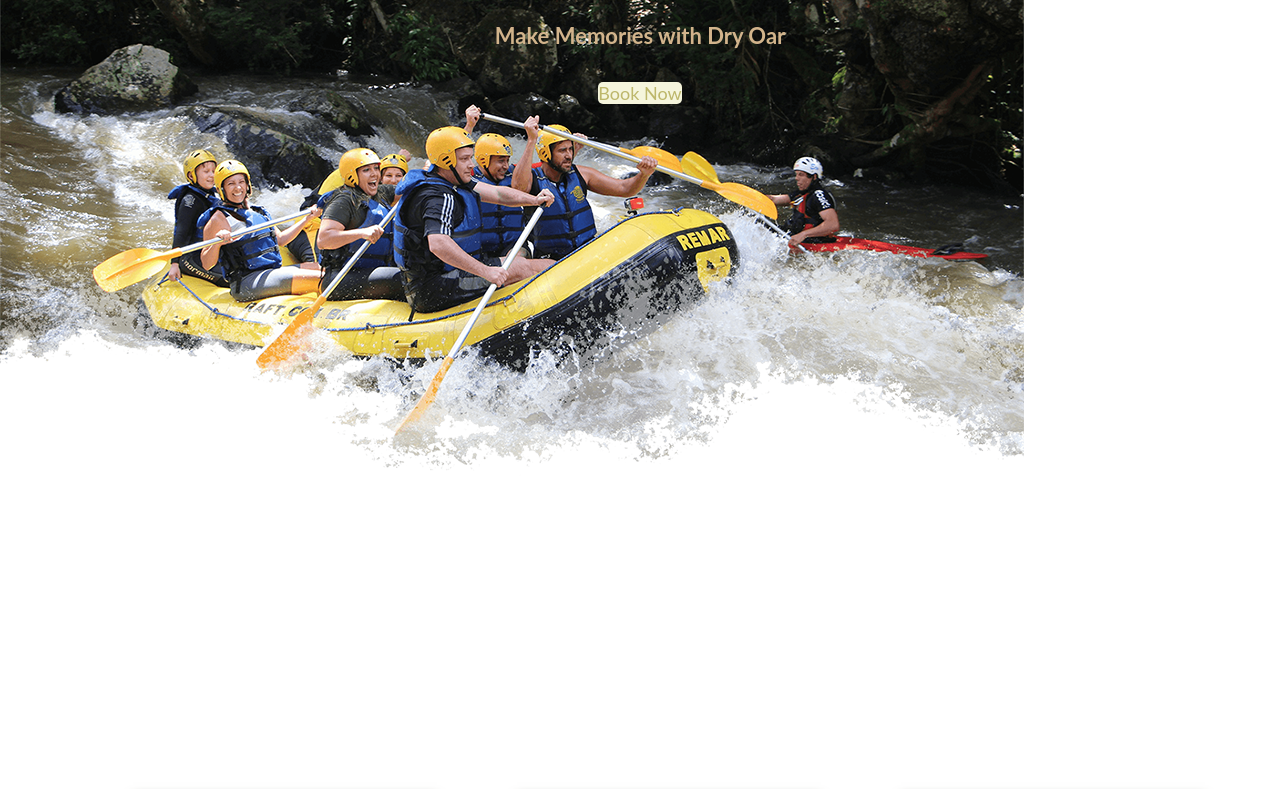
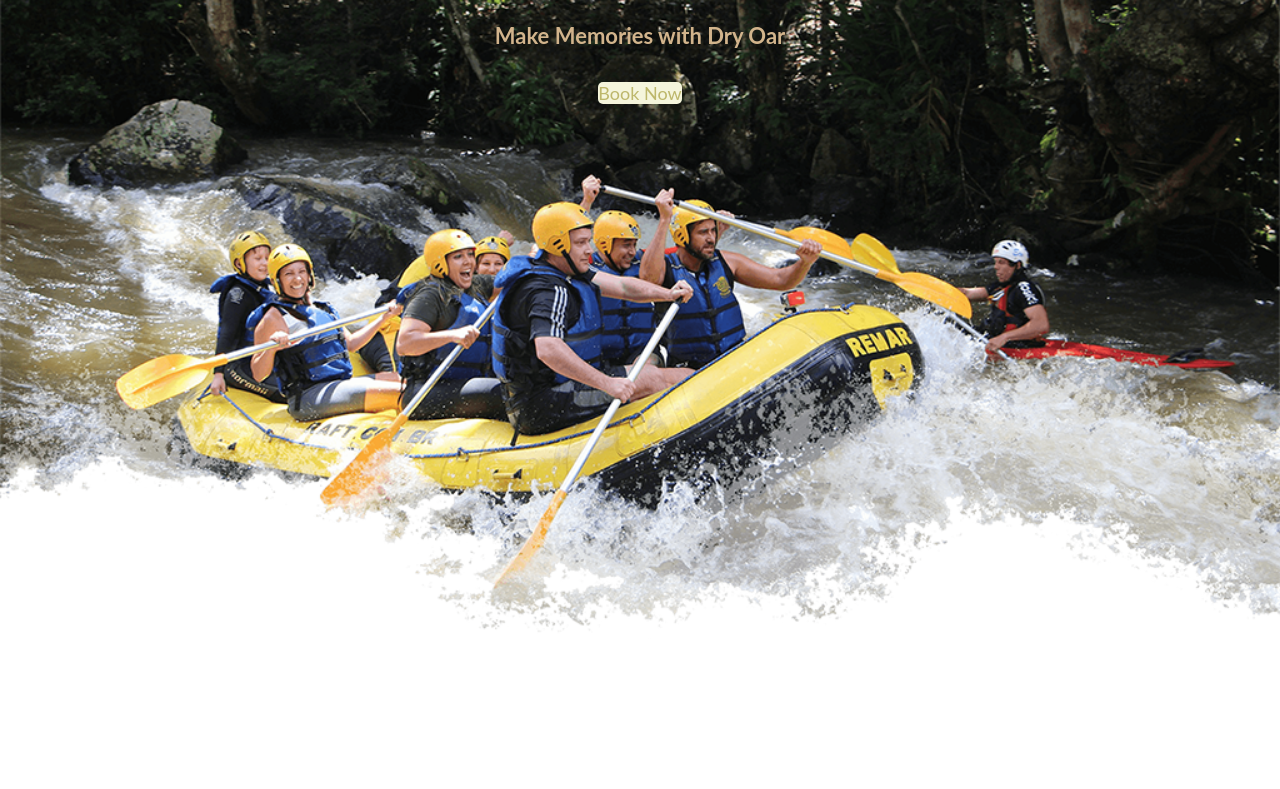
Before and after one commit to zanew21/wwr, a plain HTML site: page index.html in a window 1280 px wide. Shown: the part 172-961 px from the top of the page. Drawn offline with Linux system fonts and the light colour scheme; a web font is replaced by a local one.

Commit message:
updated styles.css

```diff
--- a/styles/styles.css
+++ b/styles/styles.css
@@ -29,12 +29,17 @@ nav a{
     display: grid;
     grid-template-columns: 1fr 3fr 1fr;
     margin-top: -100px;
+    width: 100%
 }
 
 #hero-box {
     grid-column: 1/4;
     grid-row: 1/3;
     z-index: -1;
+    width: 100%;
+}
+
+#hero-img {
     width: 100%
 }
 
```
